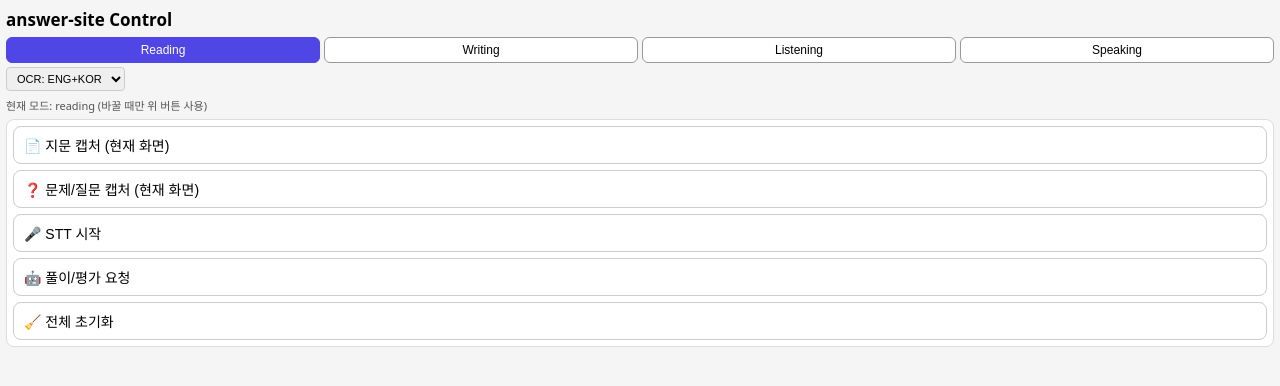
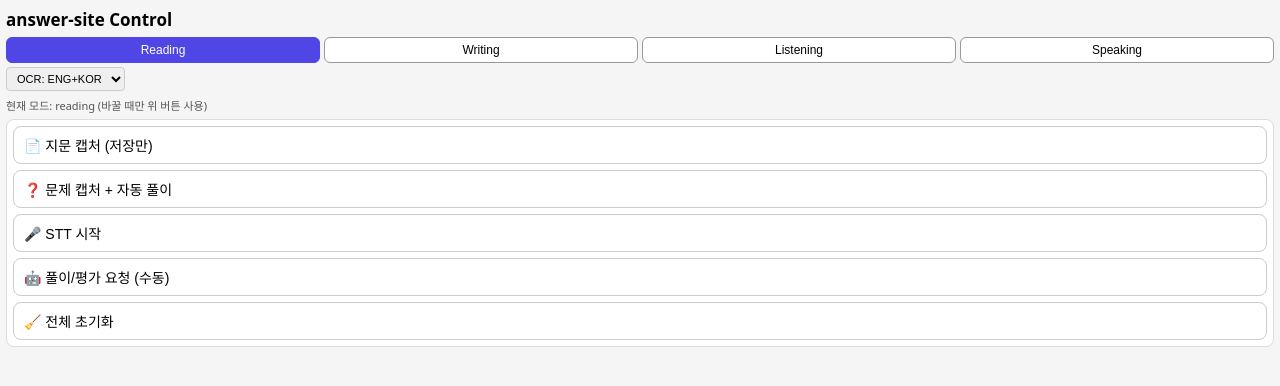
Before and after one commit to suhyunkim1105-hash/answer-site, a plain HTML site: page control.html in a window 1280 px wide. Drawn offline with Linux system fonts and the light colour scheme; no server answers.

Commit message:
Update control.html

```diff
--- a/control.html
+++ b/control.html
@@ -117,10 +117,18 @@
   <div id="modeInfo">현재 모드: reading (바꿀 때만 위 버튼 사용)</div>
 
   <div class="panel">
-    <button class="action" onclick="cmdCapture('passage')">📄 지문 캡처 (현재 화면)</button>
-    <button class="action" onclick="cmdCapture('question')">❓ 문제/질문 캡처 (현재 화면)</button>
+    <!-- 지문은 저장만 -->
+    <button class="action" onclick="cmdCapturePassage()">📄 지문 캡처 (저장만)</button>
+
+    <!-- 이 버튼 하나만 누르면: 질문 캡처 + OCR 끝나면 자동 solve -->
+    <button class="action" onclick="cmdCaptureQuestionAndSolve()">❓ 문제 캡처 + 자동 풀이</button>
+
+    <!-- STT는 기존처럼 토글 -->
     <button class="action" id="btnSTT" onclick="toggleSTT()">🎤 STT 시작</button>
-    <button class="action" onclick="cmdSolve()">🤖 풀이/평가 요청</button>
+
+    <!-- STT / 기타 상태 기반으로 직접 solve 하고 싶을 때 -->
+    <button class="action" onclick="cmdSolve()">🤖 풀이/평가 요청 (수동)</button>
+
     <button class="action" onclick="cmdClear()">🧹 전체 초기화</button>
   </div>
 </div>
@@ -174,11 +182,13 @@
     db.ref("p2p/command").set(cmd);
   }
 
-  function cmdCapture(target) {
-    const type = (target === "passage")
-      ? "capture_passage_new"
-      : "capture_question_new";
-    sendCommand(type);
+  function cmdCapturePassage() {
+    sendCommand("capture_passage_new");
+  }
+
+  // 🔵 핵심: 질문 캡처 + OCR 끝난 뒤 자동 solve
+  function cmdCaptureQuestionAndSolve() {
+    sendCommand("capture_question_new", { autoSolve: true });
   }
 
   function toggleSTT() {
@@ -194,6 +204,7 @@
   }
 
   function cmdSolve() {
+    // STT나 이미 저장된 지문/질문을 기반으로 수동 solve
     sendCommand("solve");
   }
 
```
